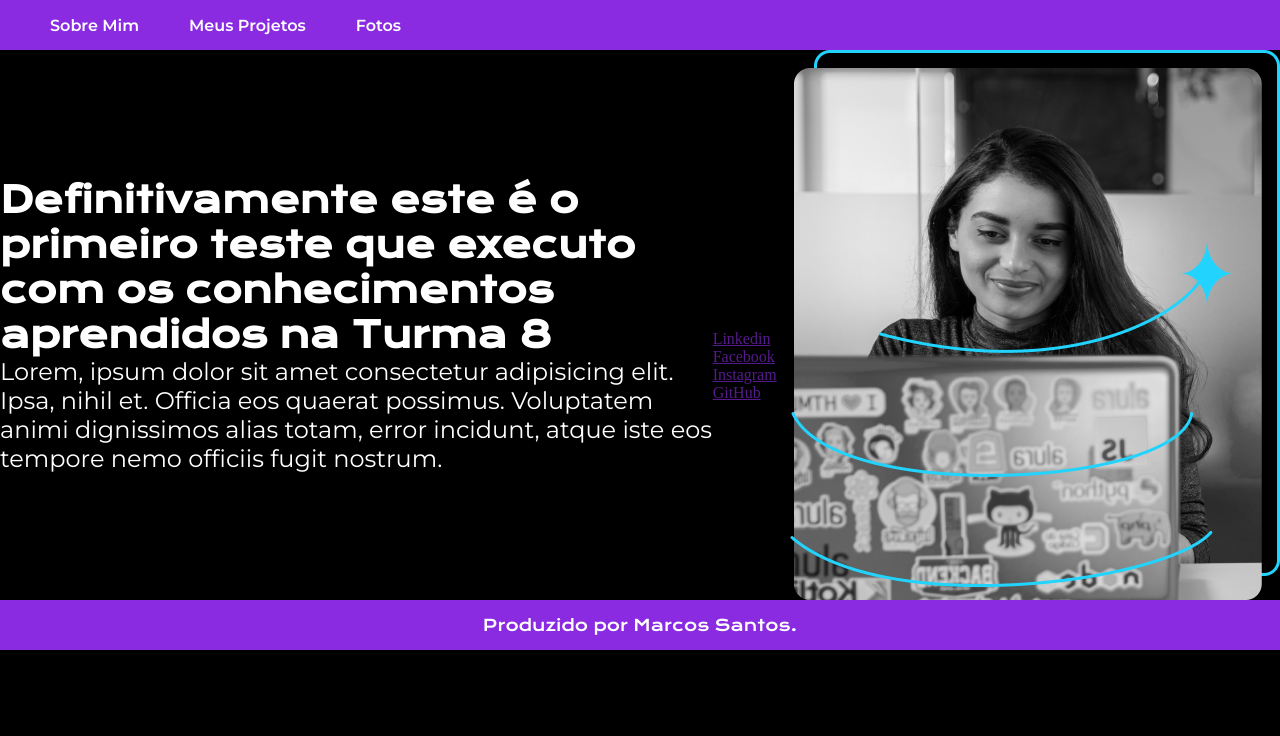
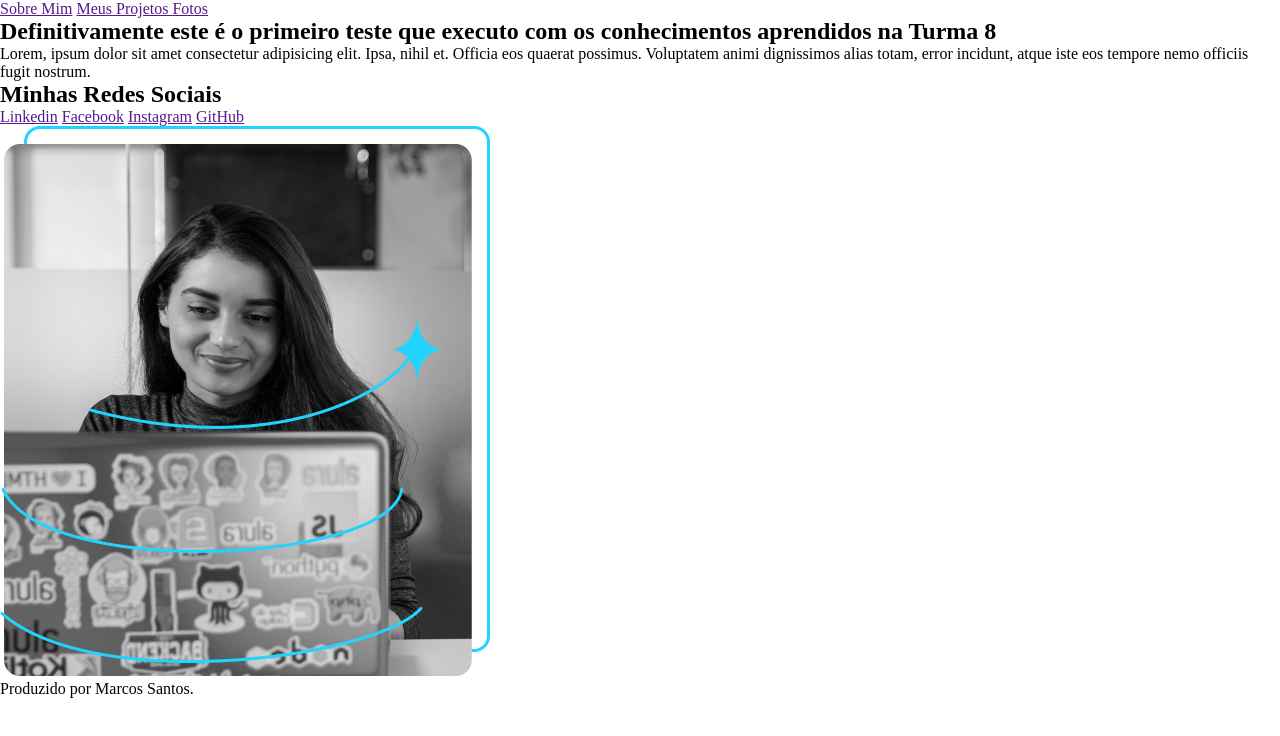
Before and after one commit to markeka47/MyPage, a plain HTML site: page index.html in a window 1280 px wide. Drawn offline with nearby package versions, Linux system fonts and the light colour scheme.

Commit message:
atualizar para iniciar do zero

```diff
--- a/style.css
+++ b/style.css
@@ -4,71 +4,3 @@
   margin: 0;
   padding: 0;
 }
-
-body {
-  height: 100vh;
-  background-color: black;
-}
-
-.apresentacao {}
-
-.apresentacao_itens {
-  display: flex;
-  flex-direction: row;
-  justify-content: center;
-}
-
-.apresentacao_textos {
-  display: flex;
-  flex-direction: column;
-  justify-content: center;
-}
-
-.redes_sociais_texto {
-  display: flex;
-  flex-direction: column;
-  justify-content: center;
-}
-
-.titulo_texto {
-  color: white;
-  font-family: 'Krona One', serif;
-  font-size: 36px;
-}
-
-.paragrafo_texto {
-  color:white;
-  font-family: 'Montserrat', serif;
-  font-size: 24px;
-}
-
-header {
-  display: flex;
-  flex-direction:row;
-  justify-content: flex-start;
-  align-items: center;
-  background-color: blueviolet;
-  height: 50px;
-  gap: 50px;
-  padding-left: 50px;
-}
-
-.cabecalho_texto {
-  font-family: 'Montserrat', serif;
-  font-weight: 600;
-  color: white;
-  text-decoration: none;
-}
-
-footer {
-  display: flex;
-  justify-content: center;
-  align-items: center;
-  background-color: blueviolet;
-  height: 50px;
-}
-
-.rodape_texto {
-  color: white;
-  font-family: 'Krona One', serif;
-}
```
